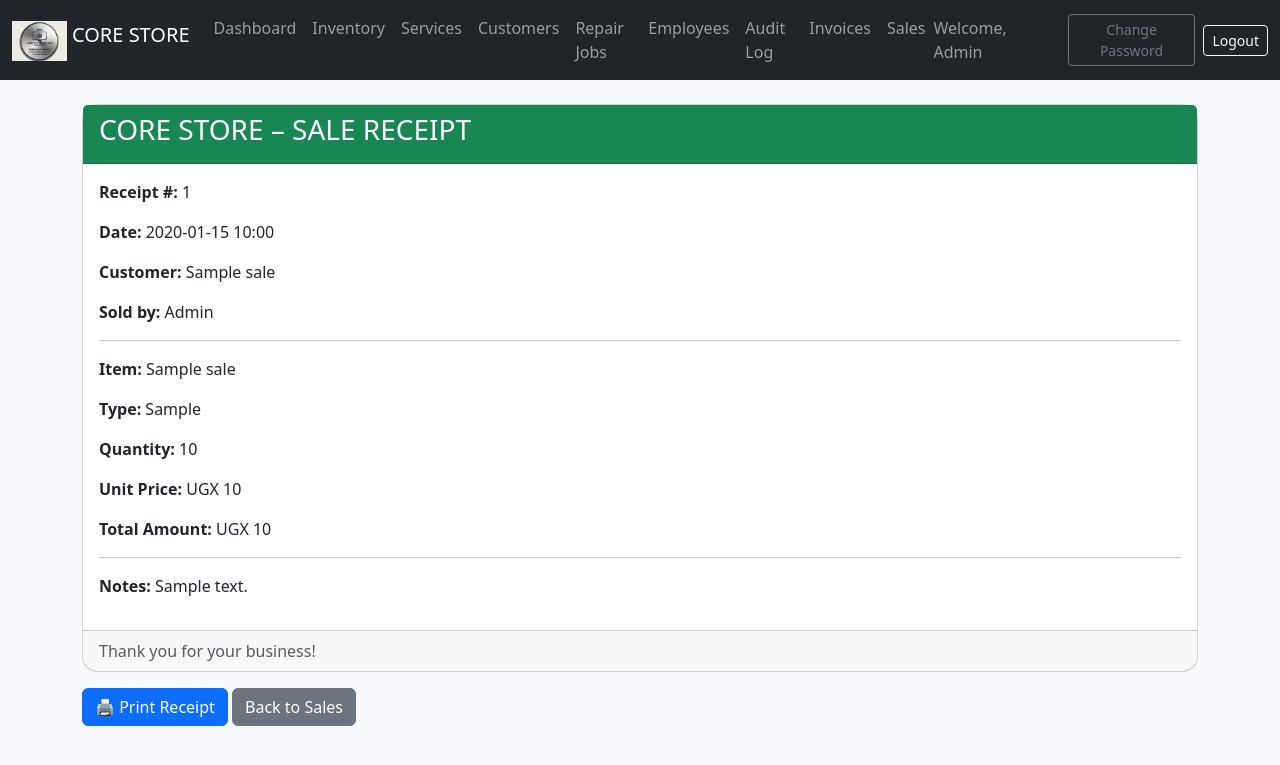
After one commit to geoffreyngobi17-a11y/core-store, a Flask app: page /sales/1/invoice in a window 1280 px wide. The commit adds this page. Shown: the top 765 px of the page. Run offline with Flask 2, Linux system fonts and the light colour scheme; a user stored in the database is signed in; tables that the repository leaves empty hold one stand-in row (values such as "Sample post").

Commit message:
Add printable invoice for direct sales

```diff
--- a/app.py
+++ b/app.py
@@ -487,6 +487,11 @@ def add_sale():
         flash('Sale recorded successfully.', 'success')
         return redirect(url_for('sales_list'))
     return render_template('sale_form.html', form=form)
+@app.route('/sales/<int:sale_id>/invoice')
+@login_required
+def sale_invoice(sale_id):
+    sale = Sale.query.get_or_404(sale_id)
+    return render_template('sale_invoice.html', sale=sale)
 
 # ---------- Audit Log ----------
 @app.route('/auditlog')
--- /dev/null
+++ b/templates/sale_invoice.html
@@ -0,0 +1,39 @@
+{% extends "base.html" %}
+{% block content %}
+<style>
+@media print {
+    .no-print { display: none; }
+    .print-area { margin: 0; padding: 0; }
+}
+</style>
+<div class="print-area">
+    <div class="card">
+        <div class="card-header bg-success text-white">
+            <h3>CORE STORE – SALE RECEIPT</h3>
+        </div>
+        <div class="card-body">
+            <p><strong>Receipt #:</strong> {{ sale.id }}</p>
+            <p><strong>Date:</strong> {{ sale.sale_date.strftime('%Y-%m-%d %H:%M') }}</p>
+            <p><strong>Customer:</strong> {{ sale.customer_name or 'Walk‑in Customer' }}</p>
+            <p><strong>Sold by:</strong> {{ sale.seller.name }}</p>
+            <hr>
+            <p><strong>Item:</strong> {{ sale.item_name }}</p>
+            <p><strong>Type:</strong> {{ sale.item_type|capitalize }}</p>
+            <p><strong>Quantity:</strong> {{ sale.quantity }}</p>
+            <p><strong>Unit Price:</strong> UGX {{ "{:,.0f}".format(sale.unit_price) }}</p>
+            <p><strong>Total Amount:</strong> UGX {{ "{:,.0f}".format(sale.total_price) }}</p>
+            {% if sale.notes %}
+            <hr>
+            <p><strong>Notes:</strong> {{ sale.notes }}</p>
+            {% endif %}
+        </div>
+        <div class="card-footer text-muted">
+            Thank you for your business!
+        </div>
+    </div>
+</div>
+<div class="no-print mt-3">
+    <button class="btn btn-primary" onclick="window.print();">🖨️ Print Receipt</button>
+    <a href="{{ url_for('sales_list') }}" class="btn btn-secondary">Back to Sales</a>
+</div>
+{% endblock %}
--- a/templates/sales_list.html
+++ b/templates/sales_list.html
@@ -17,6 +17,8 @@
             <td><strong>{{ "{:,.0f}".format(sale.total_price) }}</strong></td>
             <td>{{ sale.customer_name or '-' }}</td>
             <td>{{ sale.seller.name }}</td>
+<td>
+    <a href="{{ url_for('sale_invoice', sale_id=sale.id) }}" class="btn btn-sm btn-secondary">Invoice</a>
         </tr>
         {% endfor %}
     </tbody>
```
